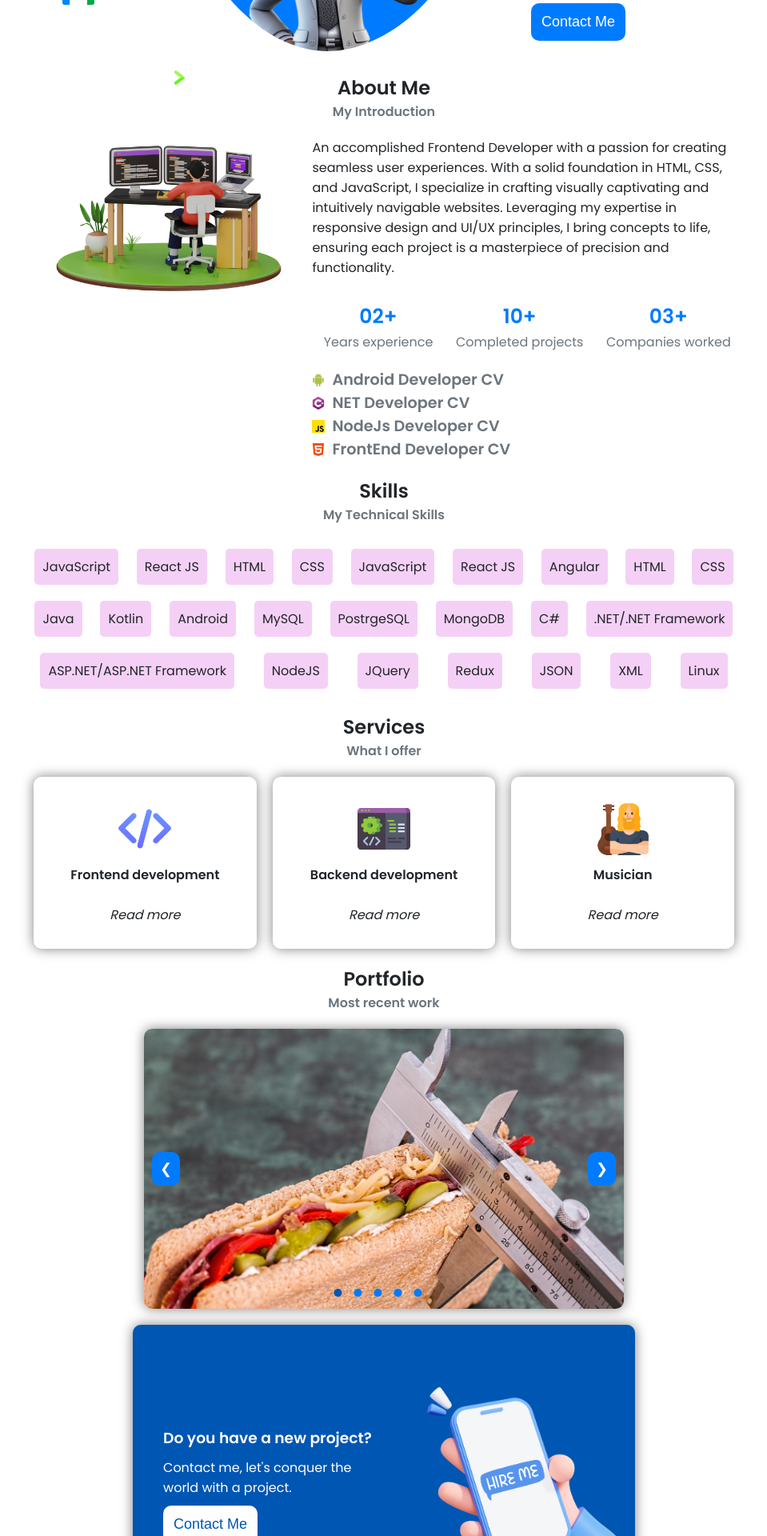
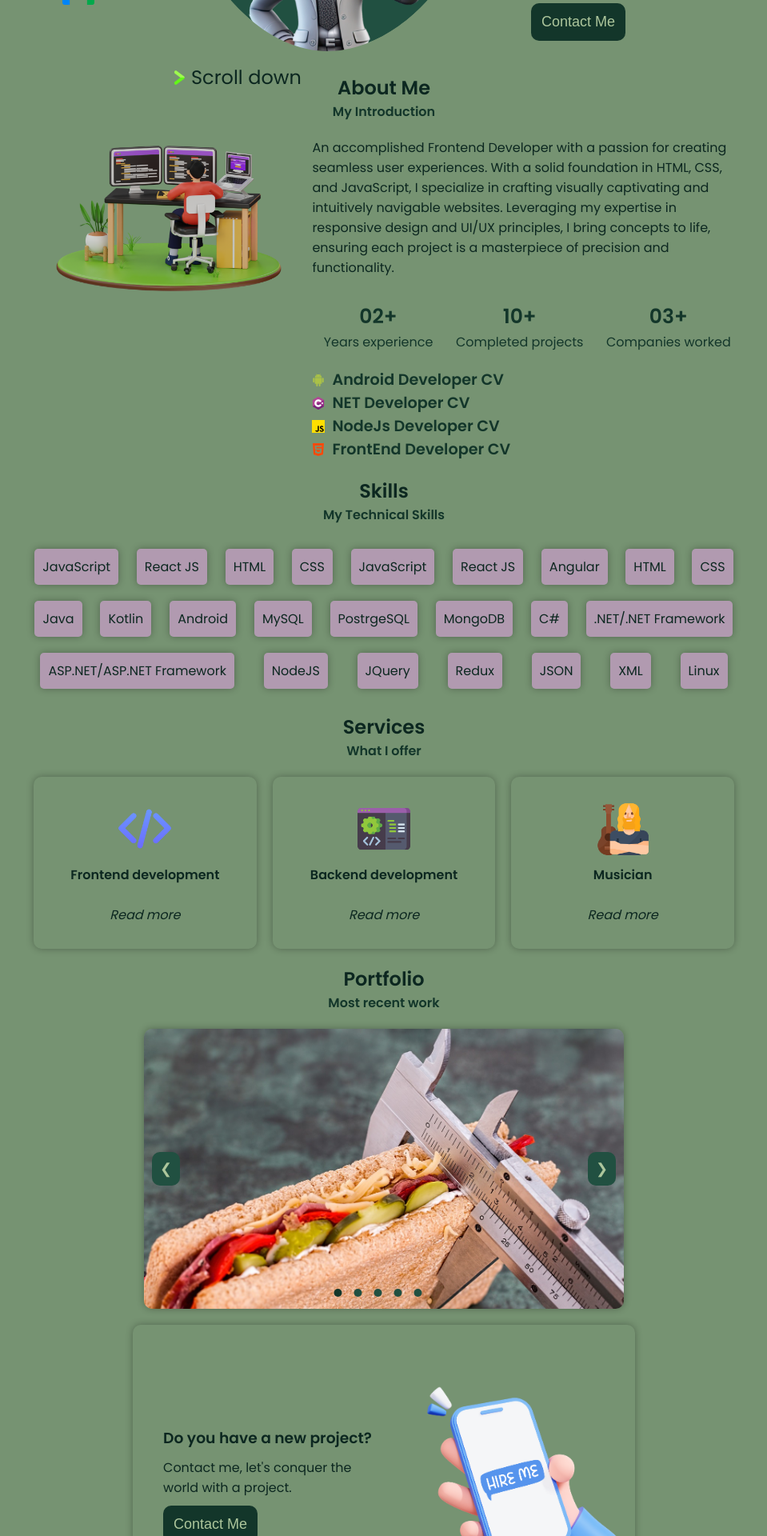
Before and after one commit to Saprsuu6/my-site, a React (Create React App) app: page / in a window 1280 px wide. Shown: the part 440-2360 px from the top of the page at 80% size, without its empty margins (160-1119 px from the left). Built offline with nearby package versions, Linux system fonts and the light colour scheme; no server answers.

Commit message:
change theme

```diff
--- a/src/app/components/aboutMe/AboutMe.module.scss
+++ b/src/app/components/aboutMe/AboutMe.module.scss
@@ -59,7 +59,7 @@
 .number_info p {
   font-size: 25px;
   font-weight: bold;
-  color: var(--theme-hover);
+  color: var(--theme-font-color-side);
 }
 
 .number_info span {
--- a/src/app/components/home/Home.module.scss
+++ b/src/app/components/home/Home.module.scss
@@ -140,6 +140,19 @@
   }
 }
 
+.contact_me_button {
+  background: var(--theme-font-color-side);
+  color: var(--theme-font-color-inverce);
+}
+
+.contact_me_button:hover {
+  background: var(--theme-hover);
+}
+
+.scroll_button_text {
+  color: var(--theme-font-color);
+}
+
 .arrowDown {
   width: 20px;
   height: 20px;
--- a/src/app/components/home/Home.tsx
+++ b/src/app/components/home/Home.tsx
@@ -101,7 +101,7 @@ const Home = () => {
         </div>
         <a href="#aboutMe" className={homeStyles.home_scroll_button_down}>
           <div className={homeStyles.arrowDown} />
-          <span>Scroll down</span>
+          <span className={homeStyles.scroll_button_text}>Scroll down</span>
         </a>
       </div>
       <div className={homeStyles.grid_item}>
@@ -116,7 +116,7 @@ const Home = () => {
           target="_blank"
           rel="noopener noreferrer"
         >
-          <button>Contact Me</button>
+          <button className={homeStyles.contact_me_button}>Contact Me</button>
         </a>
       </div>
     </div>
--- a/src/app/components/newProject/NewProjectStyle.module.scss
+++ b/src/app/components/newProject/NewProjectStyle.module.scss
@@ -4,8 +4,8 @@
   display: flex;
   width: 70%;
   margin: auto;
-  box-shadow: 0 0 15px rgb(0, 0, 0, 0.5);
-  background: var(--theme-hover-2);
+  box-shadow: 0 0 10px rgb(0, 0, 0, 0.3);
+  //background: var(--theme-font-color-side);
   border-radius: 10px;
   align-items: center;
 
@@ -24,17 +24,16 @@
 .container > div:first-child h3,
 .container > div:first-child p {
   margin-bottom: 10px;
-  color: var(--theme-footer-text);
+  color: var(--theme-font-color);
 }
 
 .container > div:first-child button {
-  background: var(--theme-footer-text);
-  color: var(--theme-hover-2);
+  background: var(--theme-font-color-side);
+  color: var(--theme-font-color-inverce);
 }
 
 .container > div:first-child button:hover {
   background: var(--theme-hover);
-  color: var(--theme-footer-text);
 }
 
 .container > div:last-child {
--- a/src/app/components/projects/Projects.module.scss
+++ b/src/app/components/projects/Projects.module.scss
@@ -7,7 +7,7 @@
   margin: 20px auto 0 auto;
   overflow: hidden;
   border-radius: 10px;
-  box-shadow: 0 0 15px rgb(0, 0, 0, 0.5);
+  box-shadow: 0 0 10px rgb(0, 0, 0, 0.3);
 
   @include respond-to-display-mobile-mini() {
     border-radius: 0;
@@ -35,7 +35,7 @@ button.next {
   position: absolute;
   top: 50%;
   transform: translateY(-50%);
-  color: var(--theme-background);
+  color: var(--theme-footer-text);
   border: none;
   cursor: pointer;
   padding: 10px;
--- a/src/app/components/services/Services.module.scss
+++ b/src/app/components/services/Services.module.scss
@@ -17,7 +17,7 @@
   padding: 30px;
   background-color: transparent;
   border-radius: 10px;
-  box-shadow: 0 0 15px rgb(0, 0, 0, 0.5);
+  box-shadow: 0 0 10px rgb(0, 0, 0, 0.3);
 
   @include respond-to-display-mobile-mini() {
     border-radius: 0;
--- a/src/app/components/skills/Skills.module.css
+++ b/src/app/components/skills/Skills.module.css
@@ -12,4 +12,5 @@
   border-radius: 5px;
   margin: 10px;
   padding: 10px;
+  box-shadow: 0 0 10px rgb(0, 0, 0, 0.3);
 }
--- a/src/app/components/themeToggle/ThemeToggle.module.css
+++ b/src/app/components/themeToggle/ThemeToggle.module.css
@@ -9,7 +9,7 @@
 }
 
 .theme_switcher input:checked + .slider {
-  background-color: #4a4a4a;
+  background: transparent;
 }
 
 .slider {
@@ -18,7 +18,7 @@
   bottom: 5px;
   left: 5px;
   right: 5px;
-  background-color: #ddd;
+  background-color: transparent;
   border-radius: 20px;
   transition: background-color 0.3s;
 }
--- a/src/index.scss
+++ b/src/index.scss
@@ -6,41 +6,31 @@ html {
 }
 
 html[data-theme="light"] {
-  --theme-header: linear-gradient(
-    to right,
-    #ff9a9e 0%,
-    #fad0c4 99%,
-    #fad0c4 100%
-  );
-  --theme-background: #ffffff;
-  --theme-font-color: #212529;
-  --theme-font-color-inverce: #ffffff;
-  --theme-font-color-side: #6c757d;
-  --theme-hover: #007bff;
-  --theme-hover-2: #0056b3;
-  --theme-hover-transient: rgba(158, 76, 0, 0.6);
-  --theme-scroll: rgb(100, 100, 100, 0.5);
-  --theme-footer: linear-gradient(135deg, #6a11cb 0%, #2575fc 100%);
-  --theme-footer-text: #fff;
+  --theme-header: linear-gradient(to right, #215041 0%, #769372 100%);
+  --theme-background: #769372;
+  --theme-font-color: #0c2720;
+  --theme-font-color-inverce: #adc69c;
+  --theme-font-color-side: #13362a;
+  --theme-hover: #215041;
+  --theme-hover-2: #13362a;
+  --theme-hover-transient: #215041;
+  --theme-scroll: #21504170;
+  --theme-footer: #215041;
+  --theme-footer-text: #adc69c;
 }
 
 html[data-theme="dark"] {
-  --theme-header: linear-gradient(to right, #434343 0%, black 100%);
-  --theme-background: #121212;
-  --theme-font-color: #e0e0e0;
-  --theme-font-color-inverce: #121212;
-  --theme-font-color-side: #b3b3b3;
-  --theme-hover: #bb86fc;
-  --theme-hover-2: #8652ff;
-  --theme-hover-transient: rgba(158, 76, 0, 0.6);
-  --theme-scroll: rgb(100, 100, 100, 0.5);
-  --theme-footer: linear-gradient(
-    135deg,
-    #0f2027 0%,
-    #203a43 50%,
-    #2c5364 100%
-  );
-  --theme-footer-text: #fff;
+  --theme-header: linear-gradient(to right, #215041 0%, #769372 100%);
+  --theme-background: #13362a;
+  --theme-font-color: #adc69c;
+  --theme-font-color-inverce: #0c2720;
+  --theme-font-color-side: #769372;
+  --theme-hover: #215041;
+  --theme-hover-2: #13362a;
+  --theme-hover-transient: #215041;
+  --theme-scroll: #215041a2;
+  --theme-footer: #215041;
+  --theme-footer-text: #adc69c;
 }
 
 body {
```
